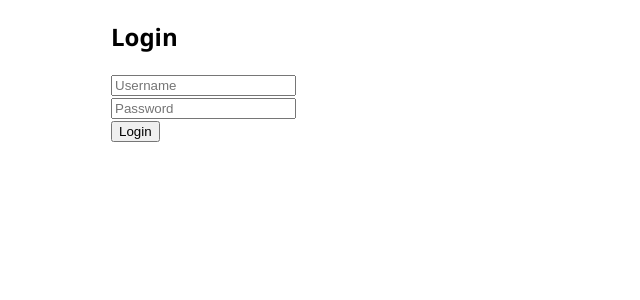
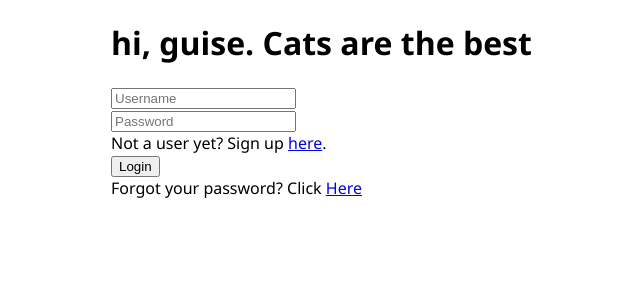
Before and after one commit to rhyuen/loginpage, a React app: page /#/ in a window 1280 px wide. Shown: the top 300 px of the page, without its empty margins (17-657 px from the left). Built offline with nearby package versions, Linux system fonts and the light colour scheme.

Commit message:
Added react router and signup and forgot components.

```diff
--- a/src/App.jsx
+++ b/src/App.jsx
@@ -1,86 +1,23 @@
 import React, {Component} from "react";
-import axios from "axios";
+import {HashRouter as Router, Route, Link} from "react-router-dom";
 import Form from "./Form.jsx";
+import Login from "./Login.jsx";
+import Signup from "./Signup.jsx";
+import Forgot from "./Forgot.jsx";
 
-class App extends Component{
-
-    state = {
-        username: "",
-        password: ""
-    }
-
-    handleInputChange = e => {
-        let currInputValue = e.currentTarget.value;
-        let currInputName = e.currentTarget.name;
-        this.setState(prevState => {
-            let change = {};
-            switch(currInputName){
-                case "username":
-                    change = {username: currInputValue};
-                    break;
-                case "password":
-                    change = {password: currInputValue};
-                    break;
-            }
-            return Object.assign(prevState, change);
-        });
-    }
-
-    handleFormSubmit = e => {
-        e.preventDefault();
-        console.log("Logging in.");
-        const url = "http://localhost:5789/login";
-        const username = this.state.username;
-        const password = this.state.password;
-
-        axios.post(url, {
-            username: username,
-            password: password
-        }).then(res => {
-            console.log(res)
-            this.setState(prevState => {
-                return {
-                    ...prevState,
-                    username: "",
-                    password: ""
-                };
-            })
-            window.location.assign("http://localhost:8080");
-        }).catch(err => {
-            if(err.response.status === 401){
-                console.log("Incorrect password.")
-                this.setState(prevState => {
-                    return {
-                        ...prevState,
-                        password: ""
-                    };
-                });
-            }
-            if(err.response.status === 404){
-                console.log("User does not exist.");
-                this.setState(prevState => {
-                    return {
-                        ...prevState,
-                        username: "",
-                        password: ""
-                    };
-                });
-            }
-        });
-    }
-
-    render(){
-        return (
-            <div className = "root">
-                <h2>Login</h2>
-                <Form
-                    onInputChange = {this.handleInputChange}
-                    usernameValue = {this.state.username}
-                    passwordValue = {this.state.password}
-                    onFormSubmit = {this.handleFormSubmit}/>
-            </div>
-        );
-    }
-}
+const App = () => {
+    return (
+        <div className = "root">
+            <Router>
+                <div>
+                    <h1>hi, guise.  Cats are the best</h1>
+                    <Route exact path = "/" component = {Login}/>
+                    <Route exact path = "/signup" component = {Signup}/>
+                    <Route exact path = "/forgot" component = {Forgot}/>
+                </div>
+            </Router>
+        </div>
+    );
+};
 
 export default App;
--- /dev/null
+++ b/src/Forgot.jsx
@@ -0,0 +1,31 @@
+import React, {Component} from "react";
+import styled from "styled-components";
+import {Link} from "react-router-dom";
+
+class Forgot extends Component{
+    state = {
+
+    }
+
+    handleChange = e => {
+
+    }
+
+    handleSubmit = e => {
+
+    }
+
+    render(){
+        return (
+            <div>
+                <input type = "email" placeholder = "email address"/><br/>
+                <input type = "submit" value = "Submit"/>
+                <div>
+                    I had an <Link to = "/">epiphany</Link>.
+                </div>
+            </div>
+        );
+    }
+}
+
+export default Forgot;
--- a/src/Form.jsx
+++ b/src/Form.jsx
@@ -1,4 +1,5 @@
 import React, {Component} from "react";
+import {Link} from "react-router-dom";
 import styled from "styled-components";
 
 export default ({onFormSubmit, onInputChange, usernameValue, passwordValue}) => {
@@ -19,6 +20,9 @@ export default ({onFormSubmit, onInputChange, usernameValue, passwordValue}) =>
                     value = {passwordValue}/>
             </div>
             <div>
+                Not a user yet? Sign up <Link to = "/signup">here</Link>.
+            </div>
+            <div>
                 <input type = "submit" value = "Login"/>
             </div>
         </form>
--- /dev/null
+++ b/src/Login.jsx
@@ -0,0 +1,93 @@
+import React, {Component} from "react";
+import styled from "styled-components";
+import axios from "axios";
+import {Link} from "react-router-dom";
+import Form from "./Form.jsx";
+
+class Login extends Component{
+    state = {
+        username: "",
+        password: ""
+    }
+
+    handleInputChange = e => {
+        let currInputValue = e.currentTarget.value;
+        let currInputName = e.currentTarget.name;
+        this.setState(prevState => {
+            let change = {};
+            switch(currInputName){
+                case "username":
+                    change = {username: currInputValue};
+                    break;
+                case "password":
+                    change = {password: currInputValue};
+                    break;
+            }
+            return Object.assign(prevState, change);
+        });
+    }
+
+    handleFormSubmit = e => {
+        e.preventDefault();
+        console.log("Logging in.");
+        const url = "http://localhost:5789/login";
+        const username = this.state.username;
+        const password = this.state.password;
+
+        if(username === "" || password === ""){
+            return;
+        }
+
+        axios.post(url, {
+            username: username,
+            password: password
+        }).then(res => {
+            console.log(res)
+            this.setState(prevState => {
+                return {
+                    ...prevState,
+                    username: "",
+                    password: ""
+                };
+            })
+            window.location.assign("http://localhost:8080");
+        }).catch(err => {
+            if(err.response.status === 401){
+                console.log("Incorrect password.")
+                this.setState(prevState => {
+                    return {
+                        ...prevState,
+                        password: ""
+                    };
+                });
+            }
+            if(err.response.status === 404){
+                console.log("User does not exist.");
+                this.setState(prevState => {
+                    return {
+                        ...prevState,
+                        username: "",
+                        password: ""
+                    };
+                });
+            }
+        });
+    }
+
+    render(){
+        return (
+            <div>
+                <Form
+                        onInputChange = {this.handleInputChange}
+                        usernameValue = {this.state.username}
+                        passwordValue = {this.state.password}
+                        onFormSubmit = {this.handleFormSubmit}/>
+                <div>
+                    Forgot your password?  Click <Link to = "/forgot">Here</Link>
+                </div>
+            </div>
+        );
+    }
+}
+
+export default Login;
--- /dev/null
+++ b/src/Signup.jsx
@@ -0,0 +1,14 @@
+import React from "react";
+import styled from "styled-components";
+import {Link} from "react-router-dom";
+
+const Signup = () => {
+    return (
+        <div>
+            Signup<br/>
+            Already have an account?  Login <Link to = "/">here</Link>.
+        </div>
+    );
+};
+
+export default Signup;
```
